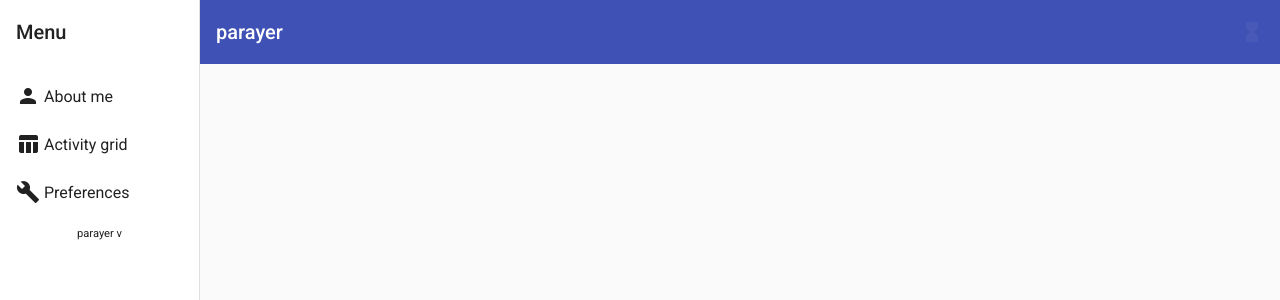
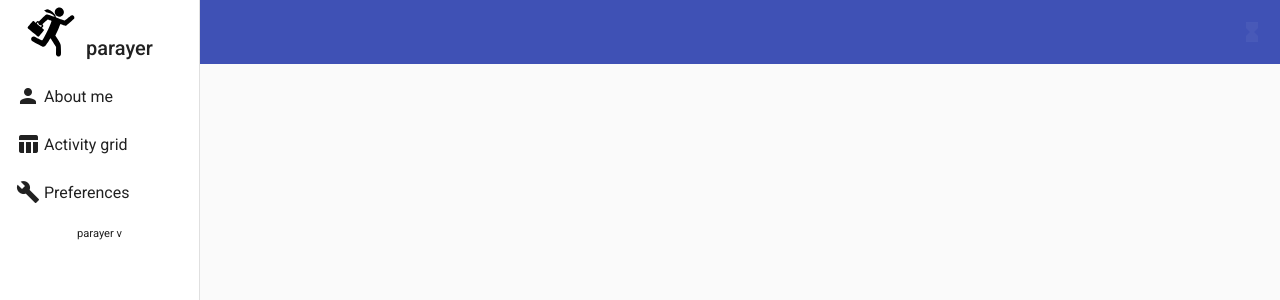
Before and after one commit to a-zz/parayer, an Angular app: page / in a window 1280 px wide. Shown: the top 300 px of the page. Built offline with nearby package versions, Linux system fonts and the light colour scheme.

Commit message:
Navigation and branding improvements.

```diff
--- a/src/app/navigation/navigation.component.css
+++ b/src/app/navigation/navigation.component.css
@@ -20,6 +20,27 @@
   flex: 1 1 auto;
 }
 
+.logo {
+	background: url(parayer.svg);
+	width: 2.5em;
+	height: 2.5em;
+	margin: 0.5em;
+	display: inline;
+}
+
+.main-cntnr-cntnr {
+
+	overflow: hidden;
+}
+
+div.main-cntnr {
+	width: 100%;
+	height: 95vh;
+	margin: 0em;
+	padding: 5em;
+	overflow: auto;
+}
+
 /* *** FX & animations *** ************************************************** */
 .blinking {
     animation:blinkingText 1.2s infinite;
--- a/src/app/navigation/navigation.component.html
+++ b/src/app/navigation/navigation.component.html
@@ -1,7 +1,12 @@
 <mat-sidenav-container class="sidenav-container">
 	<mat-sidenav #drawer class="sidenav" fixedInViewport [attr.role]="(isHandset$ | async) ? 'dialog' : 'navigation'"
 		[mode]="(isHandset$ | async) ? 'over' : 'side'" [opened]="(isHandset$ | async) === false">
-		<mat-toolbar>Menu</mat-toolbar>
+		<mat-toolbar>
+			<i class="logo"></i>
+			<!-- TODO Icon made from <a href="http://www.onlinewebfonts.com/icon">Icon Fonts</a> is licensed by CC BY 3.0 -->
+			<br>
+			parayer
+		</mat-toolbar>
 		<mat-nav-list>
 			<a mat-list-item href="#"><mat-icon ariab-label="About me (aka my account)">person</mat-icon>&nbsp;About me</a>
 			<a mat-list-item href="#"><mat-icon ariab-label="Return to activity grid">table_chart</mat-icon>&nbsp;Activity grid</a>
@@ -9,15 +14,17 @@
 		</mat-nav-list>
 		<p style="font-size: 70%; text-align: center;">parayer v<span app-version></span></p>
 	</mat-sidenav>
-	<mat-sidenav-content>
+	<mat-sidenav-content class="main-cntnr-cntnr">
 		<mat-toolbar color="primary">
 			<button type="button" aria-label="Toggle sidenav" mat-icon-button (click)="drawer.toggle()" *ngIf="isHandset$ | async">
 				<mat-icon aria-label="Side nav toggle icon">menu</mat-icon>
 			</button>
-			<span>parayer</span>
+			<span id="navigation-location"></span>
 			<span class="mat-toolbar-spacer"></span>
 			<mat-icon class="blinking" id="wait-icon" aria-hidden="false" aria-label="Please wait...">hourglass_full</mat-icon>
 		</mat-toolbar>
-		<router-outlet></router-outlet>
+		 <div class="main-cntnr">
+			<router-outlet></router-outlet>
+		</div>
 	</mat-sidenav-content>
 </mat-sidenav-container>
--- a/src/styles.css
+++ b/src/styles.css
@@ -1,4 +1,4 @@
 /* You can add global styles to this file, and also import other style files */
 
-html, body { height: 100%; }
+html, body { height: 100%; padding: 0em; overflow: hidden; }
 body { margin: 0; font-family: Roboto, "Helvetica Neue", sans-serif; }
```
Also changed, not shown: src/app/navigation/parayer.svg (added).
